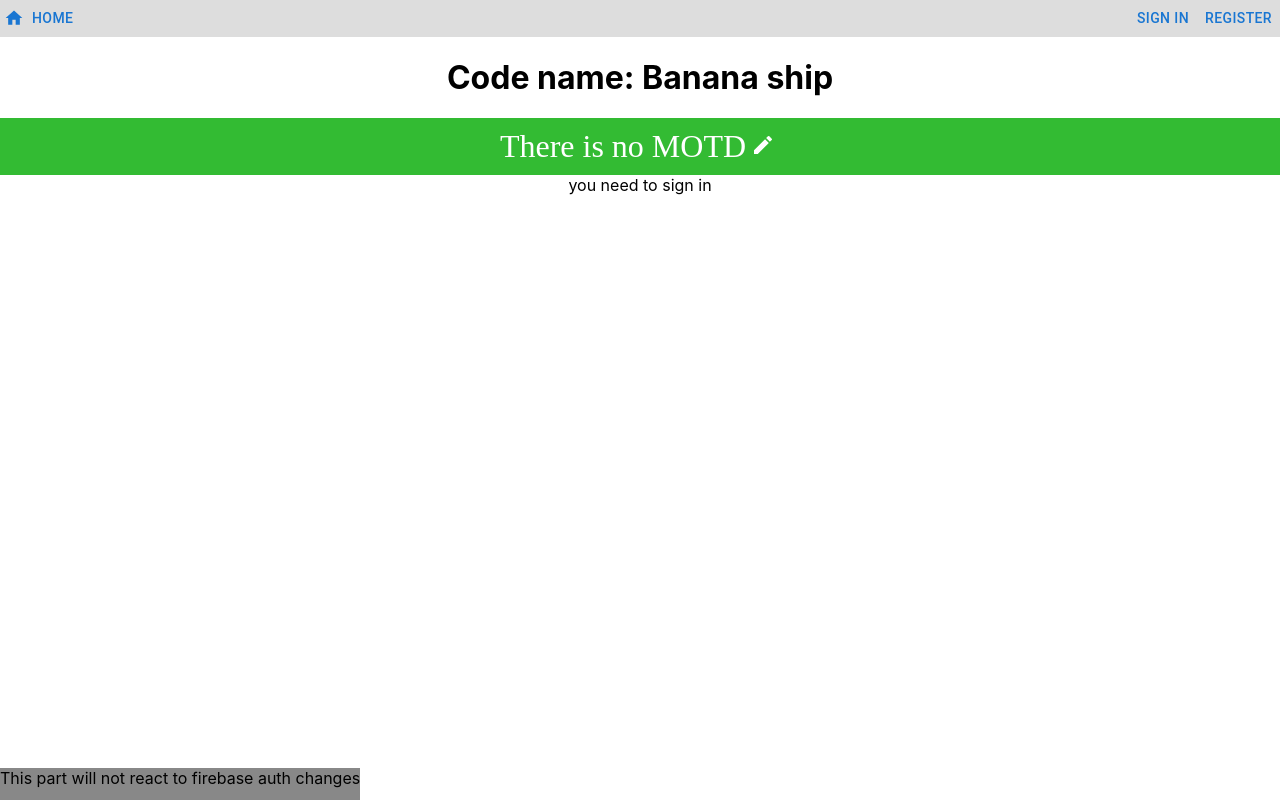
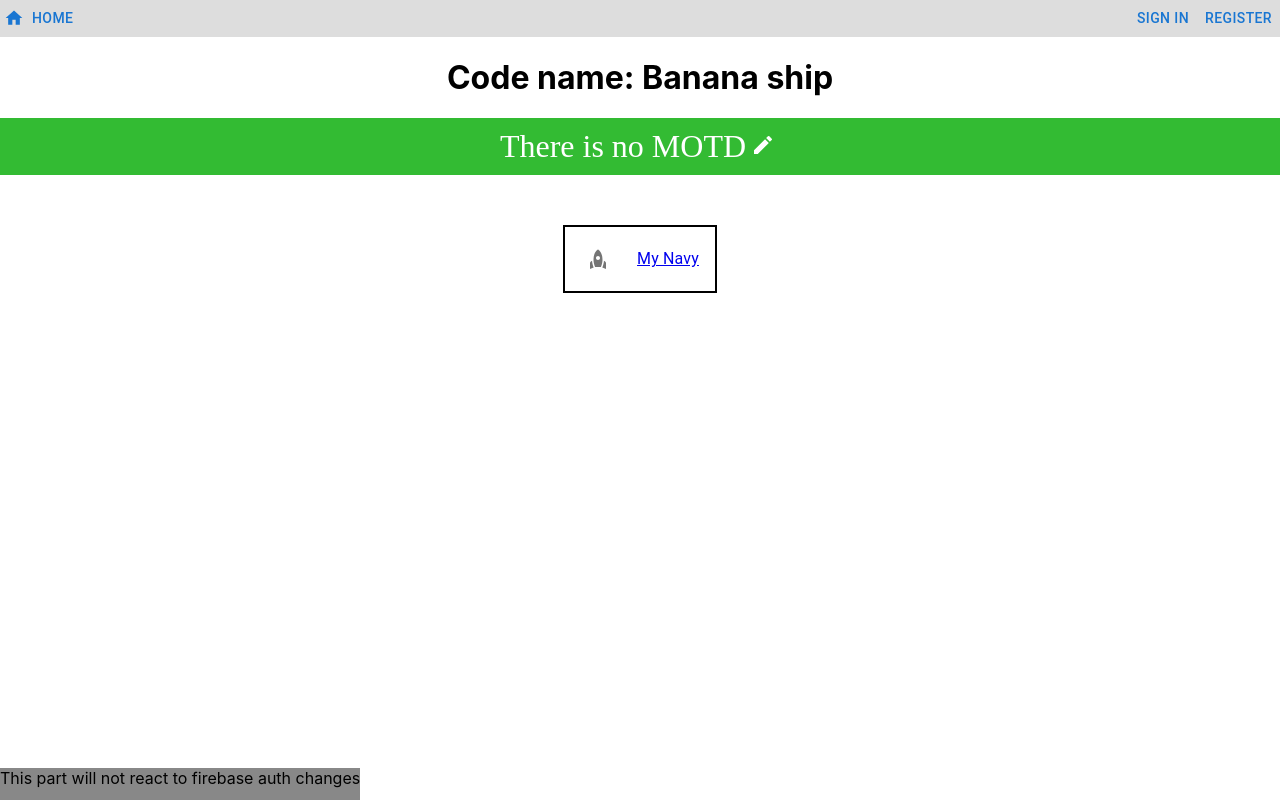
Before and after one commit to benjaminbradley/bananaship.firebase, a React (Create React App) app: page /login in a window 1280 px wide. Both pictures are taken after a click on the button "HOME". Built offline with nearby package versions, Linux system fonts and the light colour scheme; no server answers; the database is empty.

Commit message:
users can view their own navy

```diff
--- a/database.rules.json
+++ b/database.rules.json
@@ -20,8 +20,8 @@
     },
     "games": {
       "default": {
-        "$uid": {
-          ".read": "$uid === auth.uid",
+        "$email": {
+          ".read": "$email === auth.token.email.toLowerCase().replace('.', '_')",
           "navy": {
             "$unitGuid": {
             }
--- a/src/App.js
+++ b/src/App.js
@@ -45,7 +45,7 @@ function App() {
         <Route path='/register' element={<UserCredsForm action="register" />} />
         <Route path='/admin/users' element={<Users/>} />
         <Route path='/home' element={<Home/>} />
-        <Route path='/admin/users/:userId/navy' element={<ManageNavy/>} />
+        <Route path='/users/:userId/navy' element={<ManageNavy/>} />
       </Routes>
       <Footer />
     </div>
--- a/src/admin/ManageNavy.js
+++ b/src/admin/ManageNavy.js
@@ -12,6 +12,7 @@ import Typography from '@mui/material/Typography';
 import { DataGrid } from '@mui/x-data-grid';
 import AddCircleOutlineOutlinedIcon from '@mui/icons-material/AddCircleOutlineOutlined';
 import CloseOutlinedIcon from '@mui/icons-material/CloseOutlined';
+import { useUserContext } from '../lib/UserContext';
 import { modalStyle } from '../lib/styles';
 import { db } from '../lib/myFirebase';
 import { deleteUnit } from '../lib/myFireDB';
@@ -19,6 +20,7 @@ import UnitForm from './UnitForm';
 
 const ManageNavy = ({
 } = {}) => {
+  const { userState } = useUserContext();
   const [rows, setRows] = useState([]);
   const [modalOpen, setModalOpen] = useState(false);
   const [formData, setFormData] = useState({});
@@ -88,6 +90,10 @@ const ManageNavy = ({
   const columns = [
     { field: 'name', headerName: 'Name', width: 100 },
     { field: 'position', headerName: 'Current Position', width: 170 },
+  ];
+
+  if (userState?.admin) {
+    columns.push(
       { field: 'operations', headerName: 'Operations', width: 120,
         renderCell: (params) => {
           return <>
@@ -109,8 +115,9 @@ const ManageNavy = ({
             </Tooltip>
           </>;
         }
-    },
-  ];
+      }
+    );
+  }
 
   return (
     <Box className='Navy'>
@@ -138,9 +145,11 @@ const ManageNavy = ({
       <Typography variant="h6" component="h2">
         {userId}'s Navy
       </Typography>
+      {userState?.admin &&
         <Button onClick={doAddShip} startIcon={<AddCircleOutlineOutlinedIcon/>}>
           Add ship
         </Button>
+      }
       <DataGrid
         rows={rows}
         columns={columns}
--- a/src/admin/Users.js
+++ b/src/admin/Users.js
@@ -106,7 +106,7 @@ const Users = () => {
           <Tooltip title="Manage Navy">
             <IconButton onClick={(e) => {
                 e.stopPropagation(); // don't select this row after clicking
-                navigate(`/admin/users/${params.id}/navy`)
+                navigate(`/users/${params.id}/navy`)
             }}>
               <RocketIcon/>
             </IconButton>
--- a/src/components/Home.js
+++ b/src/components/Home.js
@@ -1,5 +1,13 @@
+import { Link } from "react-router-dom";
 import Box from '@mui/material/Box';
+import List from '@mui/material/List';
+import ListItem from '@mui/material/ListItem';
+import ListItemButton from '@mui/material/ListItemButton';
+import ListItemIcon from '@mui/material/ListItemIcon';
+import ListItemText from '@mui/material/ListItemText';
+import RocketIcon from '@mui/icons-material/Rocket';
 import { useUserContext } from '../lib/UserContext';
+import { cleanEmail } from '../lib/myFireDB';
 import Motd from './Motd';
 
 const Home = () => {
@@ -8,11 +16,24 @@ const Home = () => {
   return (
     <Box>
       <Motd/>
-      {userState?.currentUser ?
-        `You are logged in as ${userState?.currentUser?.email}`
-      :
-        `you need to sign in`
-      }
+      <Box sx={{
+        display: 'inline-block',
+        border: '2px solid black',
+        marginTop: '50px',
+      }}>
+      <List>
+        <ListItem disablePadding>
+          <Link to={`/users/${cleanEmail(userState?.currentUser?.email || '')}/navy`}>
+            <ListItemButton>
+              <ListItemIcon>
+                <RocketIcon />
+              </ListItemIcon>
+              <ListItemText primary="My Navy" />
+            </ListItemButton>
+          </Link>
+        </ListItem>
+      </List>
+      </Box>
     </Box>
   )
 };
--- a/src/components/UserCreds.js
+++ b/src/components/UserCreds.js
@@ -9,12 +9,11 @@ import LogoutIcon from '@mui/icons-material/Logout';
 import PeopleIcon from '@mui/icons-material/People';
 import { toast } from 'react-toastify';
 import { auth } from '../lib/myFirebase';
-import { useUserContext, setUser } from '../lib/UserContext';
+import { useUserContext, setUser, setAdmin } from '../lib/UserContext';
 import { updateUser } from '../lib/myFireDB';
 
 function UserActions() {
   const { userState, userDispatch } = useUserContext();
-  const [admin, setAdmin] = useState(false);
   const navigate = useNavigate();
 
   useEffect(() => {
@@ -41,7 +40,7 @@ function UserActions() {
       .then((idTokenResult) => {
         // Check if the user is an Admin.
         if (idTokenResult?.claims?.admin) {
-          setAdmin(true);
+          userDispatch(setAdmin(true));
         }
       });
     }
@@ -62,7 +61,7 @@ function UserActions() {
           startIcon={<HomeIcon/>}
         >Home</Button>
 
-        {admin &&
+        {userState?.admin &&
           <>
             [ADMIN]
             <Button
--- a/src/lib/UserContext.js
+++ b/src/lib/UserContext.js
@@ -3,12 +3,14 @@ import { createContext, useReducer, useContext } from 'react';
 // Initial state
 const initialState = {
   currentUser: null,
+  admin: false,
 };
 
 export const UserContext = createContext();
 
 export const ACTIONS = {
-  SETUSER:1
+  SETUSER:1,
+  SETADMIN:2,
 };
 
 
@@ -17,11 +19,17 @@ export function setUser(currentUser) {
   return { type: ACTIONS.SETUSER, currentUser };
 }
 
+export function setAdmin(admin) {
+  return { type: ACTIONS.SETADMIN, admin };
+}
+
 // Reducer
 export const userReducer = (state, action) => {
   switch (action.type) {
     case ACTIONS.SETUSER:
       return { ...state, currentUser: action.currentUser };
+    case ACTIONS.SETADMIN:
+      return { ...state, admin: action.admin };
     default:
       return state;
   }
--- a/src/lib/myFireDB.js
+++ b/src/lib/myFireDB.js
@@ -1,9 +1,9 @@
 import { db } from '../lib/myFirebase';
 import { remove, ref, update } from 'firebase/database';
 
-function cleanEmail(email) {
+export const cleanEmail = (email) => {
   return email.toLowerCase().replace('.', '_');
-}
+};
 
 export const updateUser = ({
   user,
```
Lines whose indentation alone changed are shown as unchanged.
